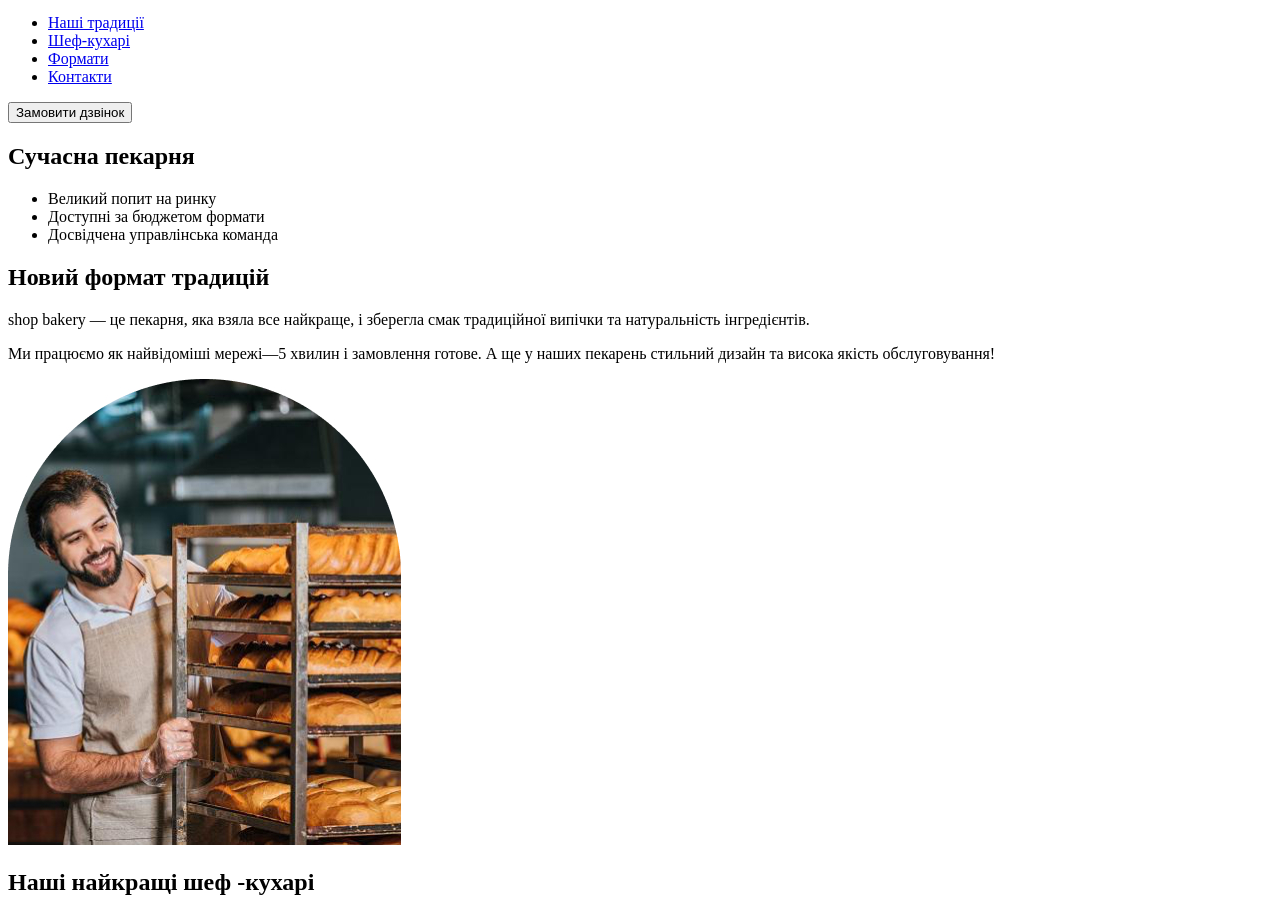
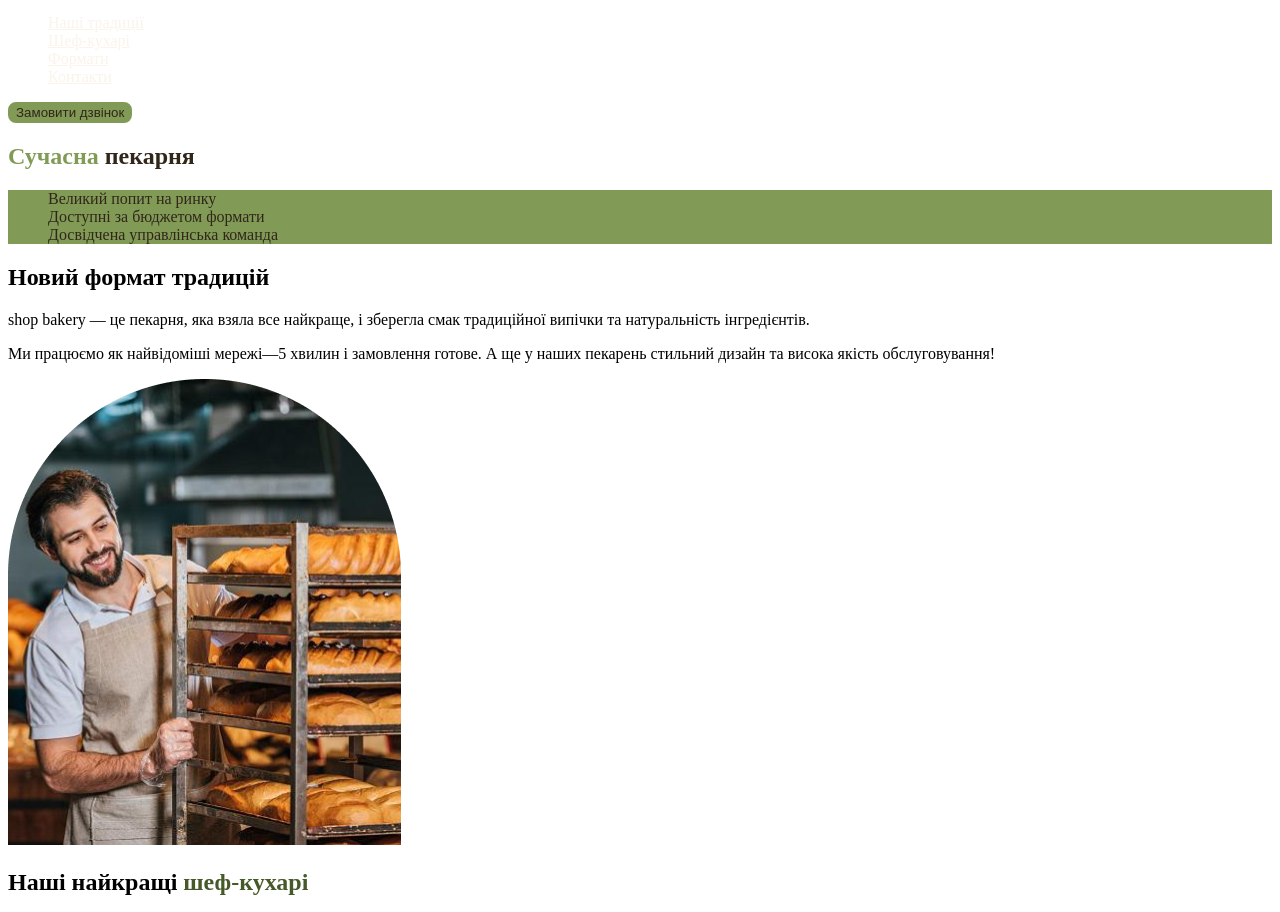
Before and after one commit to Primak1127/genius-progect, a plain HTML site: page index.html in a window 1280 px wide. Shown: the part 59-971 px from the top of the page. Drawn offline with Linux system fonts and the light colour scheme.

Commit message:
Add styles.css and css variables

```diff
--- /dev/null
+++ b/css/styles.css
@@ -0,0 +1,59 @@
+:root{
+    --color-primary-dark:#31261a;
+    --color-primary-light:#faf4ea;
+    --color-brand-light:#819b57;
+    --color-brand-dark:#465929;
+}
+
+
+/* Base */
+body{
+    color: var(--color-primary-darks);
+}
+ul {
+    list-style-type: none;
+}
+
+/* Button */
+.button{
+    color: var(--color-primary-dark);
+    background-color: var(--color-brand-light);
+    border: 2px solid var(--color-brand-light);
+    border-radius: 8px;
+    cursor: pointer;
+}
+
+.buttom:hover{
+    color: var(--color-brand-dark);
+    background-color: transparent;
+}
+
+
+/* Links */
+.link{
+    color: var(--color-primary-light);
+}
+.link:hover{
+    color: var(--color-brand-light);
+}
+
+
+/* Hero section */
+.hero-title{
+    color: var(--color-primary-dark);
+}
+
+
+.hero-title .accent{
+    color: var(--color-brand-light);
+}
+
+
+/* Advantages-section */
+.advantages-list{
+    color: var(--color-primary-dark);
+    background-color: var(--color-brand-light);
+}
+.section-title .accent{
+    color:var(--color-brand-dark) ;
+}
--- a/index.html
+++ b/index.html
@@ -5,33 +5,34 @@
     <meta name="viewport" content="width=device-width, initial-scale=1.0" />
     <title>Сучасна пекарня</title>
     <meta name="author" content="Dmytro Prymak" />
+    <link rel="stylesheet" href="/css/styles.css" />
   </head>
   <body>
     <header>
       <nav>
-        <a href="#">
+        <a href="/index.html">
           <img src="img/logo.svg" alt="Логотип сучасної пекарні" />
         </a>
         <ul>
-          <li><a href="#">Наші традиції</a></li>
-          <li><a href="#">Шеф-кухарі</a></li>
-          <li><a href="#">Формати</a></li>
-          <li><a href="#">Контакти</a></li>
+          <li><a class="link" href="#traditions-section">Наші традиції</a></li>
+          <li><a class="link" href="#chefs-section">Шеф-кухарі</a></li>
+          <li><a class="link" href="#format-section">Формати</a></li>
+          <li><a class="link" href="#contact-section">Контакти</a></li>
         </ul>
       </nav>
-      <button type="button">Замовити дзвінок</button>
+      <button class="button" type="button">Замовити дзвінок</button>
     </header>
     <main>
       <section>
-        <h1>Сучасна пекарня</h1>
+        <h1 class="hero-title"><span class="accent">Сучасна</span> пекарня</h1>
       </section>
-      <section>
-        <ul>
+      <section id="traditions-section">
+        <ul class="advantages-list">
           <li>Великий попит на ринку</li>
           <li>Доступні за бюджетом формати</li>
           <li>Досвідчена управлінська команда</li>
         </ul>
-        <h2>Новий формат традицій</h2>
+        <h2 class="section-title">Новий формат традицій</h2>
         <p>
           <span>shop bakery</span> — це пекарня, яка взяла все найкраще, і
           зберегла смак традиційної випічки та натуральність інгредієнтів.
@@ -47,8 +48,10 @@
           alt="Чоловік пекар дивиться на батони із посмішкою"
         />
       </section>
-      <section>
-        <h2>Наші найкращі шеф -кухарі</h2>
+      <section id="chefs-section">
+        <h2 class="section-title">
+          Наші найкращі<span class="accent"> шеф-кухарі</span>
+        </h2>
         <ul>
           <li>
             <article>
@@ -71,8 +74,8 @@
           </li>
         </ul>
       </section>
-      <section>
-        <h2>Формати</h2>
+      <section id="format-section">
+        <h2 class="section-title">Формати</h2>
         <ul>
           <li>
             <article>
@@ -105,8 +108,16 @@
           </li>
         </ul>
       </section>
-      <section>
-        <h2>Приєднуйся до мережі пекарень</h2>
+      <section id="contact-section">
+        <h2 class="section-title">Приєднуйся до мережі пекарень</h2>
+        <iframe
+          src="https://www.google.com/maps/embed?pb=!1m18!1m12!1m3!1d2540.1636289098733!2d30.4912733!3d50.4566776!2m3!1f0!2f0!3f0!3m2!1i1024!2i768!4f13.1!3m3!1m2!1s0x40d4ce637c006b2d%3A0xaf86385f19996ff0!2z0LLRg9C70LjRhtGPINCh0ZbRh9C-0LLQuNGFINCh0YLRgNGW0LvRjNGG0ZbQsiwgNTQsINCa0LjRl9CyLCDQo9C60YDQsNGX0L3QsCwgMDIwMDA!5e0!3m2!1suk!2spl!4v1761318783919!5m2!1suk!2spl"
+          width="603"
+          height="595"
+          allowfullscreen=""
+          loading="lazy"
+          referrerpolicy="no-referrer-when-downgrade"
+        ></iframe>
       </section>
     </main>
     <footer>
```
